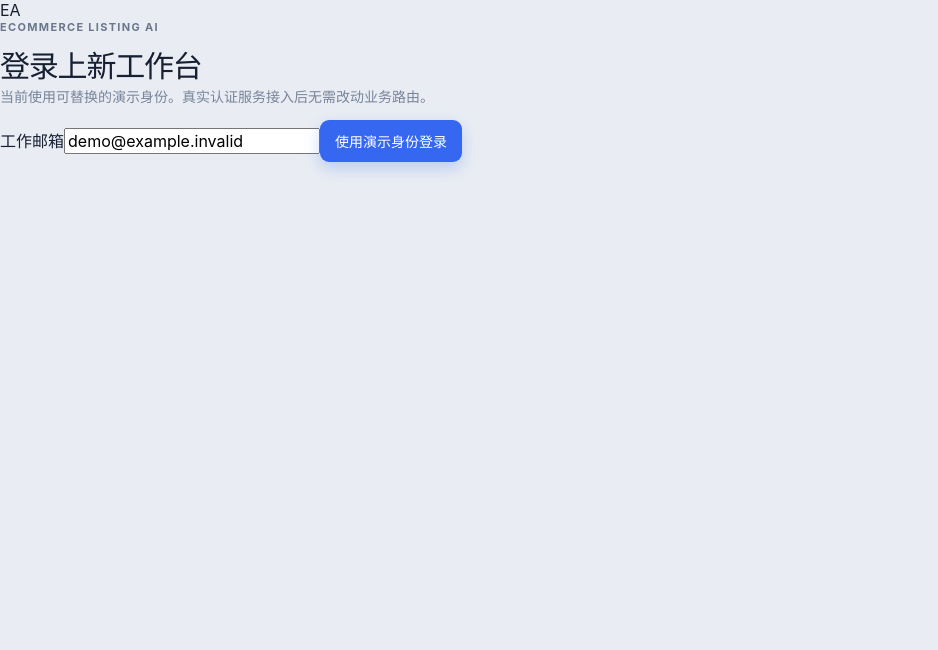
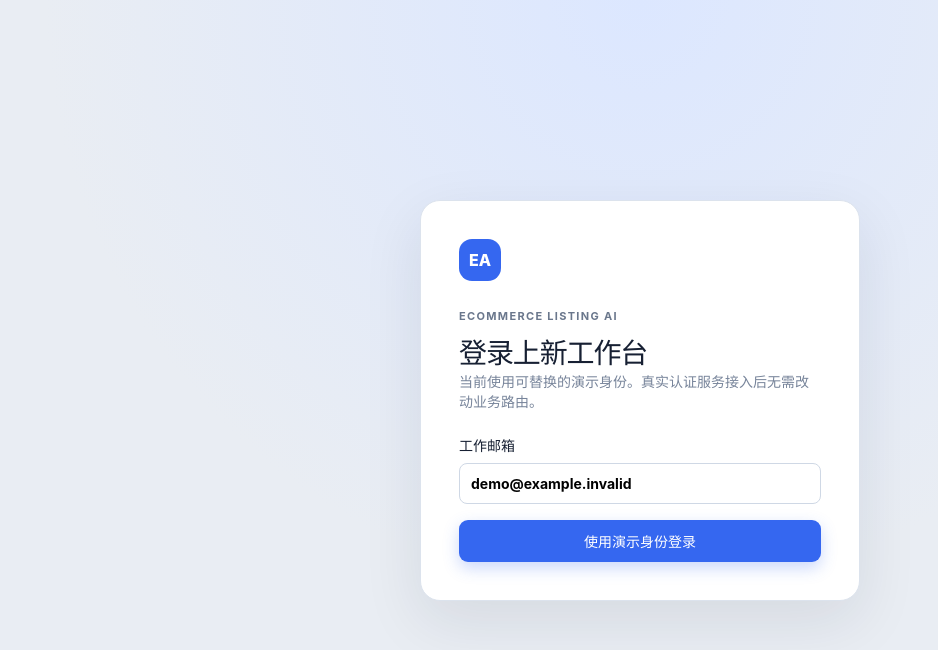
Before and after one commit to cxm07/ecommerce-listing-ai, a React (Vite) app in the folder frontend/: page /login in a window 1280 px wide. Shown: the top 650 px of the page, without its empty margins (0-938 px from the left). Built offline with nearby package versions, Linux system fonts and the light colour scheme; no server answers.

Commit message:
style(frontend): polish auth shell

```diff
--- a/frontend/src/auth/AuthLoginPage.tsx
+++ b/frontend/src/auth/AuthLoginPage.tsx
@@ -1,6 +1,7 @@
 import { FormEvent, useState } from 'react';
 import { Navigate, useLocation, useNavigate } from 'react-router-dom';
 import { useAuth } from './AuthProvider';
+import './auth.css';
 
 function safeReturnTo(value: string | null) {
   return value && value.startsWith('/') && !value.startsWith('//') ? value : '/tasks';
--- /dev/null
+++ b/frontend/src/auth/auth.css
@@ -0,0 +1,5 @@
+.login-layout,.auth-pending,.app-error{min-height:100vh;display:grid;place-items:center;padding:24px;background:radial-gradient(circle at top,#dce7ff,#e9edf3 58%)}
+.login-card{width:min(100%,440px);padding:38px;border:1px solid #dce3ed;border-radius:20px;background:#fff;box-shadow:0 20px 60px #17203318}
+.login-mark{display:grid;place-items:center;width:42px;height:42px;border-radius:13px;background:#3567f0;color:#fff;font-weight:800;margin-bottom:28px}
+.login-card h1{font-size:28px}.login-card form{display:grid;gap:16px;margin-top:24px}.login-card label{display:grid;gap:8px;font-weight:700;font-size:14px}.login-card input{border:1px solid #cfd8e5;border-radius:8px;padding:11px;background:#fff}.app-error{color:#52617a}.app-error h1{color:#172033}
+.current-user{display:grid;grid-template-columns:auto 1fr;gap:9px;align-items:center;padding:10px;border:1px solid #32415a;border-radius:12px;background:#1d2a40}.user-avatar{display:grid;place-items:center;width:29px;height:29px;border-radius:50%;background:#5b7df5;color:#fff;font-size:12px;font-weight:800}.current-user b,.current-user small{display:block}.current-user b{font-size:12px;color:#fff}.current-user small{font-size:11px;color:#9cabbe;margin-top:2px}.current-user button{grid-column:1/-1;border:0;padding:5px 0;background:transparent;color:#aebbd0;font-size:12px;text-align:left;cursor:pointer}.current-user button:hover{color:#fff}
```
